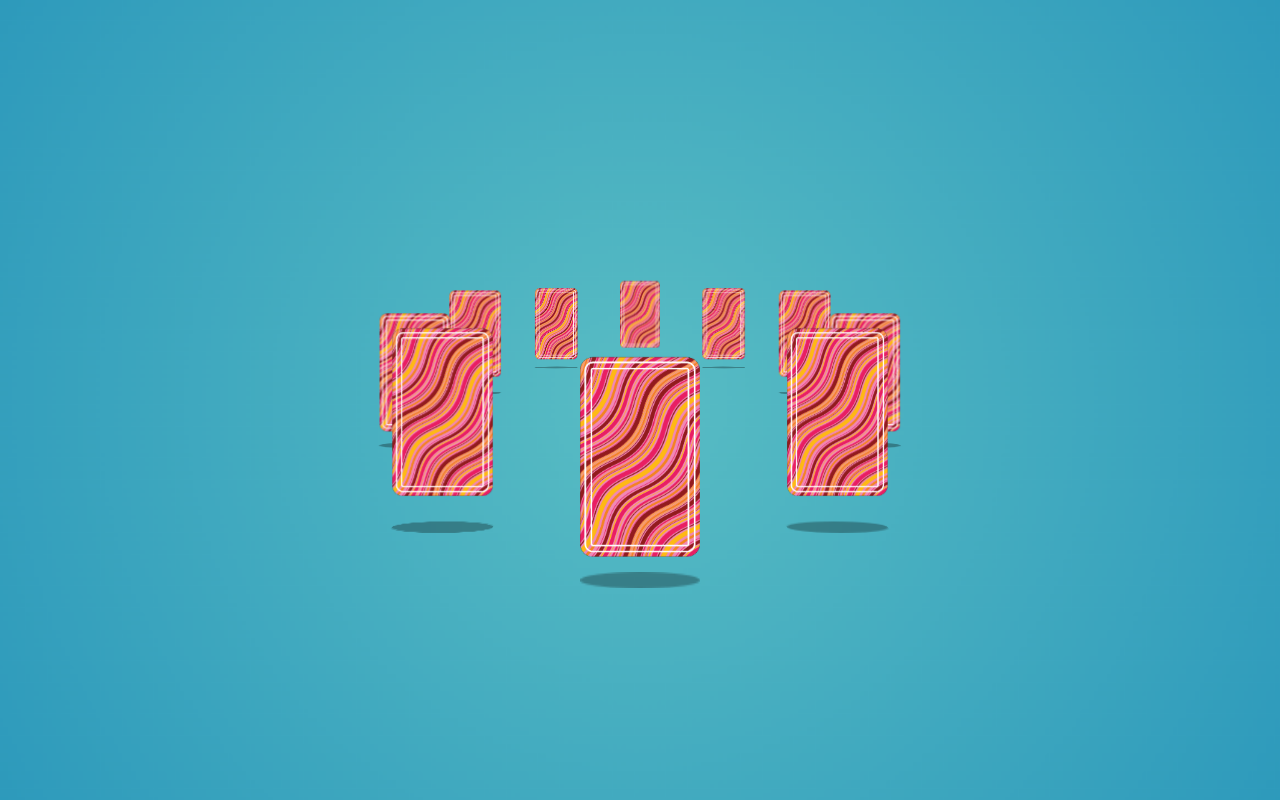
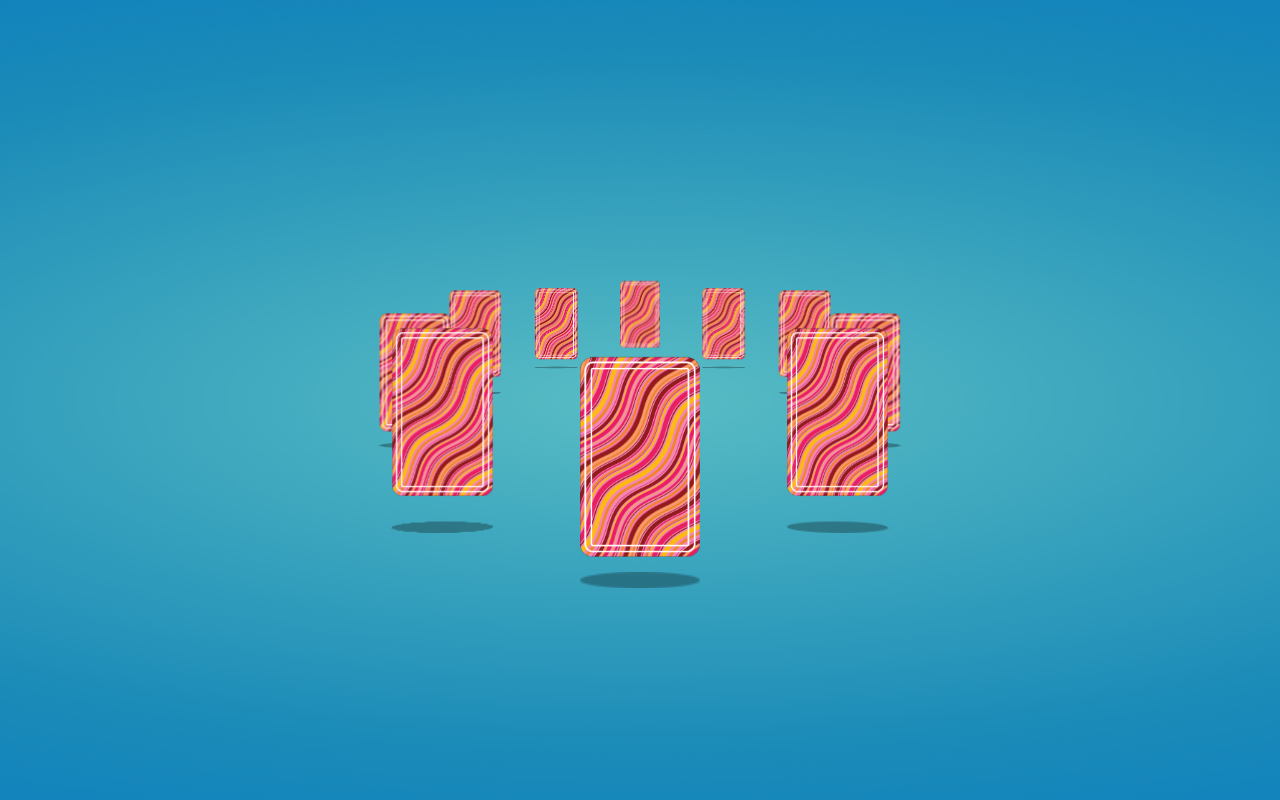
Before and after one commit to manhdv2103/random-card-picker, a React (Create React App) app: page / in a window 1280 px wide. Built offline with nearby package versions, Linux system fonts and the light colour scheme.

Commit message:
use img tag as a background instead of css
FINALLY, this fixs the background flickering bug that bugs me (no pun
intended) forever!!!

```diff
--- a/src/App.css
+++ b/src/App.css
@@ -1,3 +1,12 @@
+#background {
+  position: absolute;
+  top: 0;
+  left: 0;
+  width: 100%;
+  height: 100%;
+  pointer-events: none;
+}
+
 header {
   flex: 1 1 auto;
 }
--- a/src/App.tsx
+++ b/src/App.tsx
@@ -2,6 +2,7 @@ import { useCallback, useEffect, useMemo, useState } from "react";
 import "./App.css";
 import fiveDollar from "./assets/card-fiveDollar.png";
 import nothing from "./assets/card-nothing.png";
+import background from "./assets/background.png";
 import CardCarousel from "./components/cardCarousel";
 
 const MAX_CARD_DISTANCE = 200;
@@ -26,6 +27,7 @@ function App() {
 
   return (
     <>
+      <img id="background" alt="game's background" src={background} />
       <header></header>
       <div id="main" ref={handleMain}>
         <div id="scene">
--- a/src/index.css
+++ b/src/index.css
@@ -7,7 +7,6 @@
 html {
   height: 100vh;
   height: -webkit-fill-available;
-  background: #309cbc;
 }
 
 body {
@@ -18,11 +17,7 @@ body {
   justify-content: center;
   align-items: center;
   flex-direction: column;
-
   overflow: hidden;
-  background-image: url("assets/background.png");
-  background-size: cover;
-  background-position: center;
 }
 
 #root {
```
